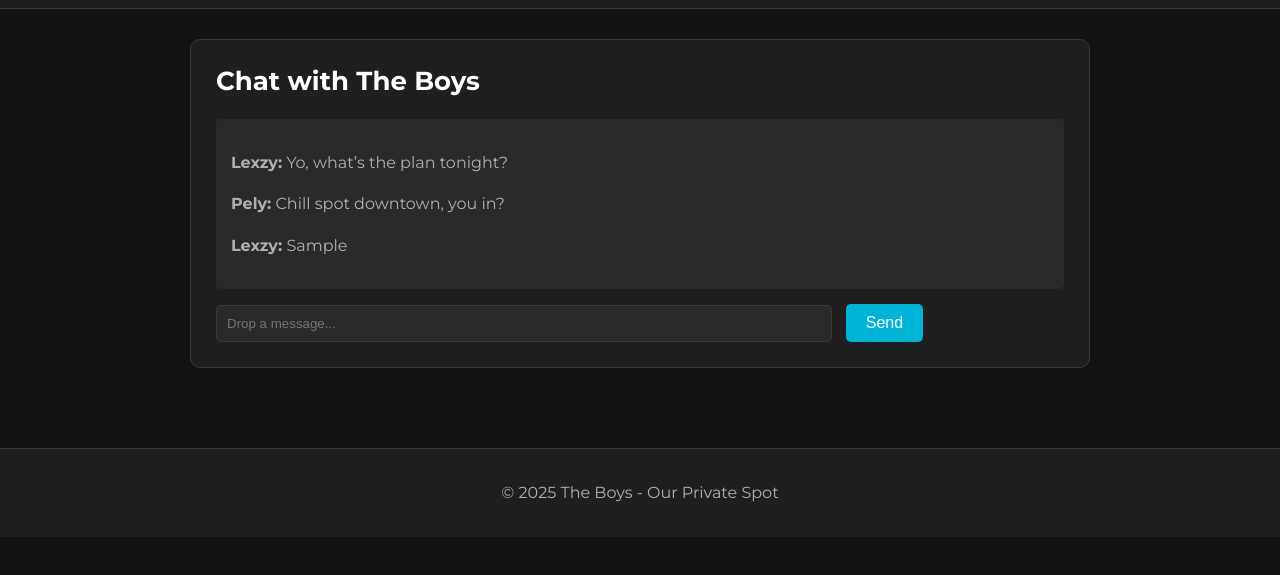
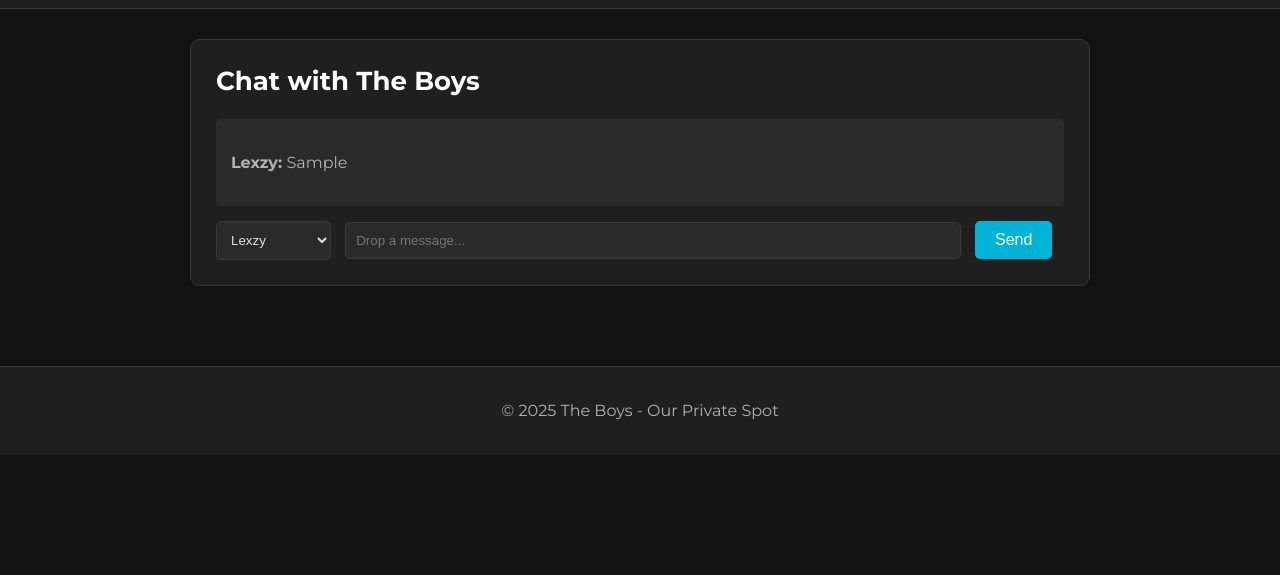
Before and after one commit to Lexzy01/THE-BIYS-WEBSITE, a plain HTML site: page chat.html in a window 1280 px wide. Both pictures are taken after typing "Sample" into the empty fields and a click on the button "Send". Shown: the part 121-696 px from the top of the page. Drawn offline with Linux system fonts and the light colour scheme.

Commit message:
Add files via upload

```diff
--- a/chat.html
+++ b/chat.html
@@ -20,15 +20,18 @@
                 <li><a href="#" id="logout">Logout</a></li>
             </ul>
         </nav>
-        </nav>
     </header>
     <main>
         <section>
             <h2>Chat with The Boys</h2>
-            <div class="chat-box">
-                <p><strong>Lexzy:</strong> Yo, what’s the plan tonight?</p>
-                <p><strong>Pely:</strong> Chill spot downtown, you in?</p>
-            </div>
+            <div class="chat-box" id="chat-box"></div>
+            <select id="chat-user">
+                <option value="Lexzy">Lexzy</option>
+                <option value="Pely">Pely</option>
+                <option value="Icezee">Icezee</option>
+                <option value="Praise">Praise</option>
+                <option value="Hated Vylan">Hated Vylan</option>
+            </select>
             <input type="text" id="chat-input" placeholder="Drop a message...">
             <button class="action-btn" id="send-btn">Send</button>
         </section>
--- a/script.js
+++ b/script.js
@@ -1,4 +1,4 @@
-// Load users from localStorage or use default if none exist
+// Load users from localStorage or use default
 let users = JSON.parse(localStorage.getItem('users')) || {
     'Lexzy': 'password1',
     'Pely': 'password2',
@@ -6,6 +6,18 @@ let users = JSON.parse(localStorage.getItem('users')) || {
     'Praise': 'password4',
     'Hated Vylan': 'password5'
 };
+
+// Load chat messages from localStorage or start empty
+let chatMessages = JSON.parse(localStorage.getItem('chatMessages')) || [];
+
+// On page load, display chat messages (for chat.html)
+const chatBox = document.getElementById('chat-box');
+if (chatBox) {
+    chatMessages.forEach(msg => {
+        chatBox.innerHTML += `<p><strong>${msg.user}:</strong> ${msg.text}</p>`;
+    });
+    chatBox.scrollTop = chatBox.scrollHeight; // Scroll to bottom
+}
 
 // Grab all buttons with class 'action-btn'
 const buttons = document.querySelectorAll('.action-btn');
@@ -25,9 +37,13 @@ buttons.forEach(button => {
         // Chat page (chat.html)
         else if (button.id === 'send-btn') {
             const input = document.getElementById('chat-input');
-            const chatBox = document.querySelector('.chat-box');
-            if (input && chatBox && input.value) {
-                chatBox.innerHTML += `<p><strong>Lexzy:</strong> ${input.value}</p>`;
+            const userSelect = document.getElementById('chat-user');
+            const chatBox = document.getElementById('chat-box');
+            if (input && userSelect && chatBox && input.value) {
+                const message = { user: userSelect.value, text: input.value };
+                chatMessages.push(message); // Add to array
+                localStorage.setItem('chatMessages', JSON.stringify(chatMessages)); // Save to localStorage
+                chatBox.innerHTML += `<p><strong>${message.user}:</strong> ${message.text}</p>`;
                 input.value = '';
                 chatBox.scrollTop = chatBox.scrollHeight;
             }
@@ -57,7 +73,7 @@ buttons.forEach(button => {
             const password = document.getElementById('password').value;
             if (username && password && !users[username]) {
                 users[username] = password;
-                localStorage.setItem('users', JSON.stringify(users)); // Save to localStorage
+                localStorage.setItem('users', JSON.stringify(users));
                 document.getElementById('message').textContent = 'Signed up! Now login.';
             } else {
                 document.getElementById('message').textContent = 'Username taken or fields empty.';
--- a/style.css
+++ b/style.css
@@ -208,3 +208,11 @@ footer:hover {
     color: #00b4d8;
     margin-top: 10px;
 }
+#chat-user {
+    background-color: #2a2a2a;
+    border: 1px solid #3a3a3a;
+    color: #e0e0e0;
+    padding: 10px;
+    border-radius: 5px;
+    margin-right: 10px;
+}
```
